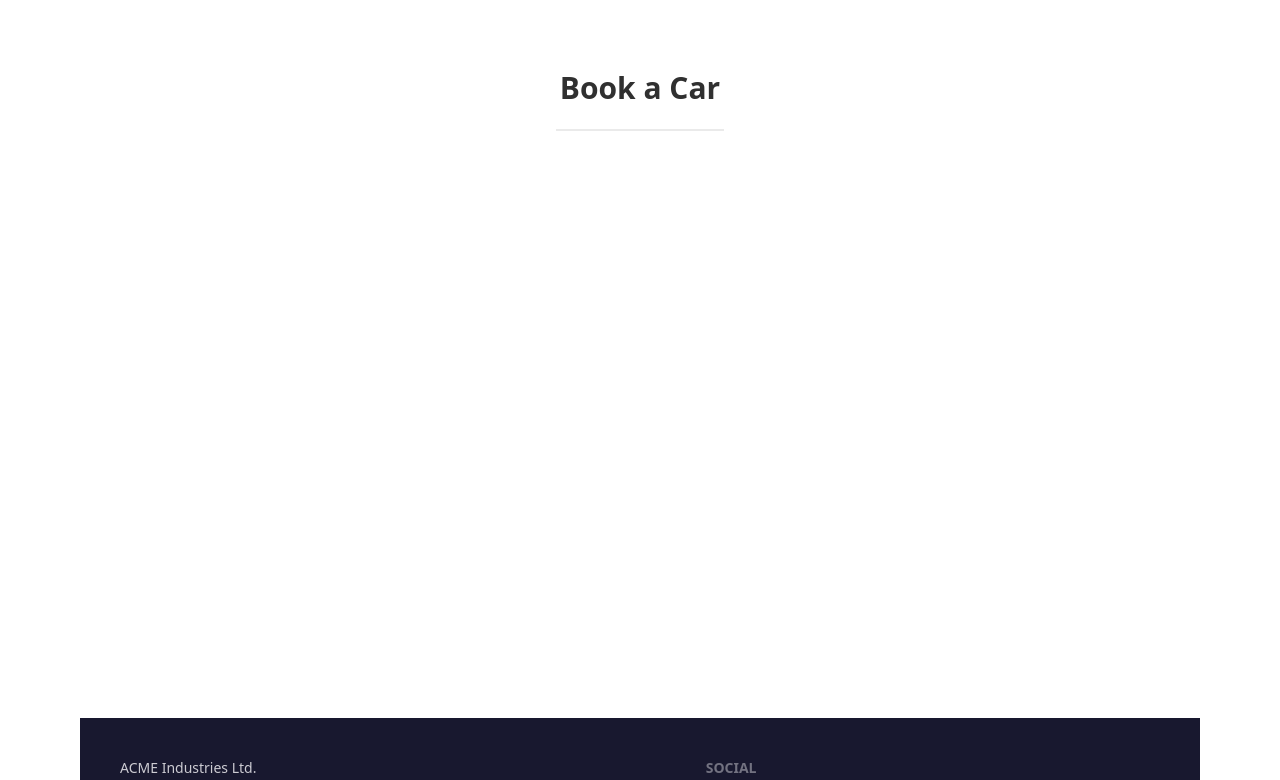
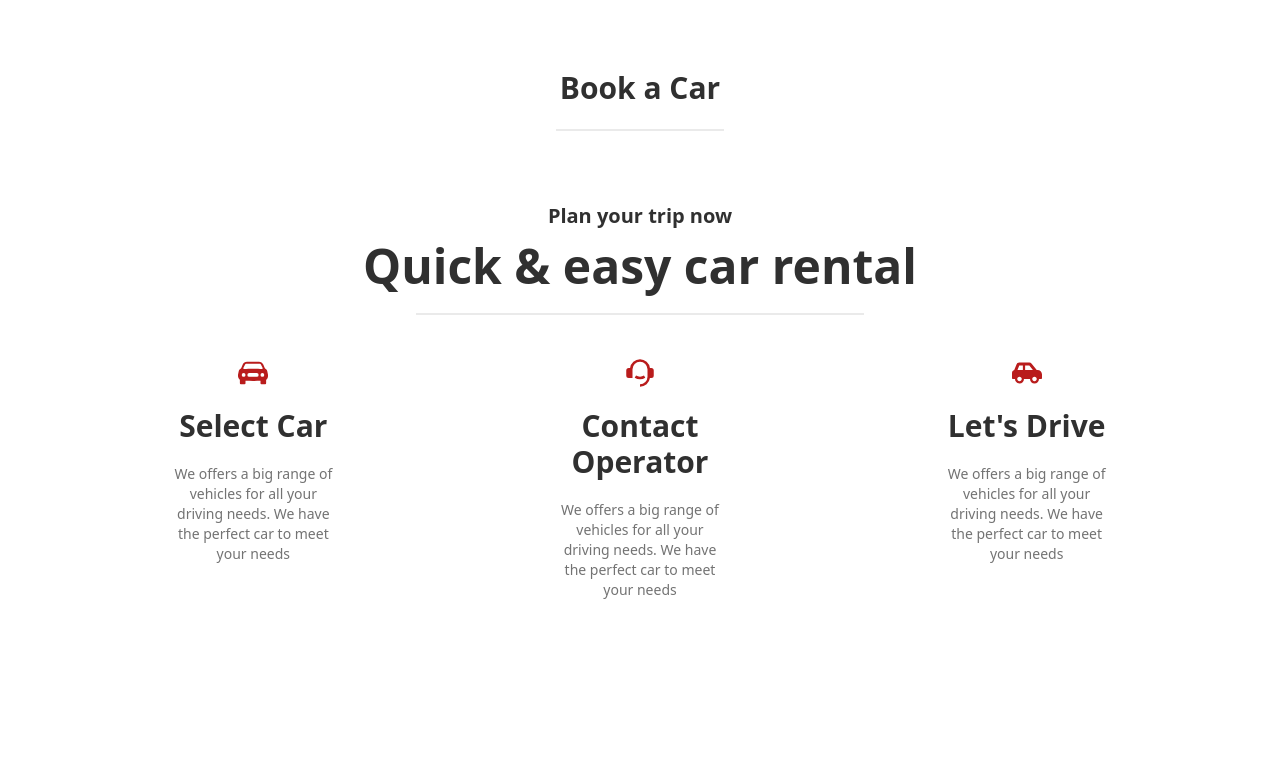
Before and after one commit to Md-arefin/speedy-wheels-client, a React (Vite) app: page / in a window 1280 px wide. Shown: the part 826-1606 px from the top of the page. Built offline with nearby package versions, Linux system fonts and the light colour scheme.

Commit message:
trip added

```diff
--- a/src/pages/Home/Home.jsx
+++ b/src/pages/Home/Home.jsx
@@ -1,6 +1,7 @@
 import React from 'react';
 import Banner from './Banner';
 import BookCar from './BookCar';
+import Trip from './Trip';
 
 
 const Home = () => {
@@ -8,7 +9,11 @@ const Home = () => {
         <div className='mb-[500px]'>
             <Banner />
             {/* TODO: Book car */}
-            <BookCar></BookCar>
+            <div className='my-16'>
+                <BookCar ></BookCar>
+            </div>
+            {/* Trip */}
+            <Trip></Trip>
         </div>
 
     );
--- /dev/null
+++ b/src/pages/Home/Trip.jsx
@@ -0,0 +1,47 @@
+import React from 'react';
+import { BsFillCarFrontFill } from 'react-icons/bs';
+import { RiCustomerService2Fill } from 'react-icons/ri';
+import { FaCarSide } from 'react-icons/fa';
+
+const Trip = () => {
+    return (
+        <div>
+            <div className='text-center'>
+                <p className='text-xl my-3 font-bold'>Plan your trip now</p>
+                <h1 className='text-5xl font-bold'>Quick & easy car rental</h1>
+                <div className="divider mx-auto w-[40%]"></div>
+            </div>
+            <div className='text-center grid grid-cols-1 md:grid-cols-2 lg:grid-cols-3 gap-10'>
+                <div className='flex flex-col mx-auto'>
+                    <div className=' mx-auto my-5'>
+                        <BsFillCarFrontFill className='text-3xl text-red-700' />
+                    </div>
+                    <div className='w-1/2 mx-auto space-y-5'>
+                        <h3 className='text-3xl font-bold'>Select Car</h3>
+                        <p className='text-neutral-500 text-sm '>We offers a big range of vehicles for all your driving needs. We have the perfect car to meet your needs</p>
+                    </div>
+                </div>
+                <div className='flex flex-col'>
+                    <div className=' mx-auto my-5'>
+                        <RiCustomerService2Fill className='text-3xl text-red-700'/>
+                    </div>
+                    <div className='w-1/2 mx-auto space-y-5'>
+                        <h3 className='text-3xl font-bold'>Contact Operator</h3>
+                        <p className='text-neutral-500 text-sm '>We offers a big range of vehicles for all your driving needs. We have the perfect car to meet your needs</p>
+                    </div>
+                </div>
+                <div className='flex flex-col'>
+                    <div className=' mx-auto my-5'>
+<FaCarSide className='text-3xl text-red-700'></FaCarSide>
+                    </div>
+                    <div className='w-1/2 mx-auto space-y-5'>
+                        <h3 className='text-3xl font-bold'>Let's Drive</h3>
+                        <p className='text-neutral-500 text-sm '>We offers a big range of vehicles for all your driving needs. We have the perfect car to meet your needs</p>
+                    </div>
+                </div>
+            </div>
+        </div>
+    );
+};
+
+export default Trip;
```
